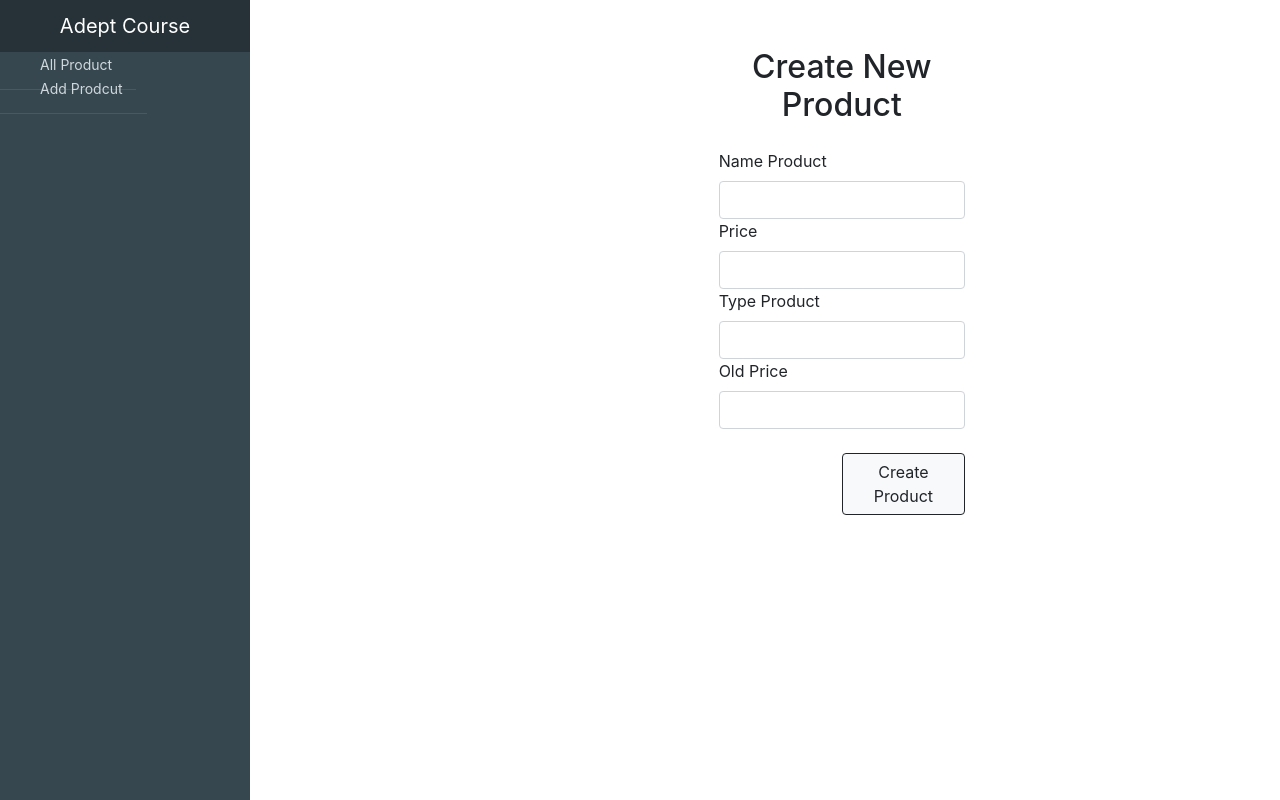
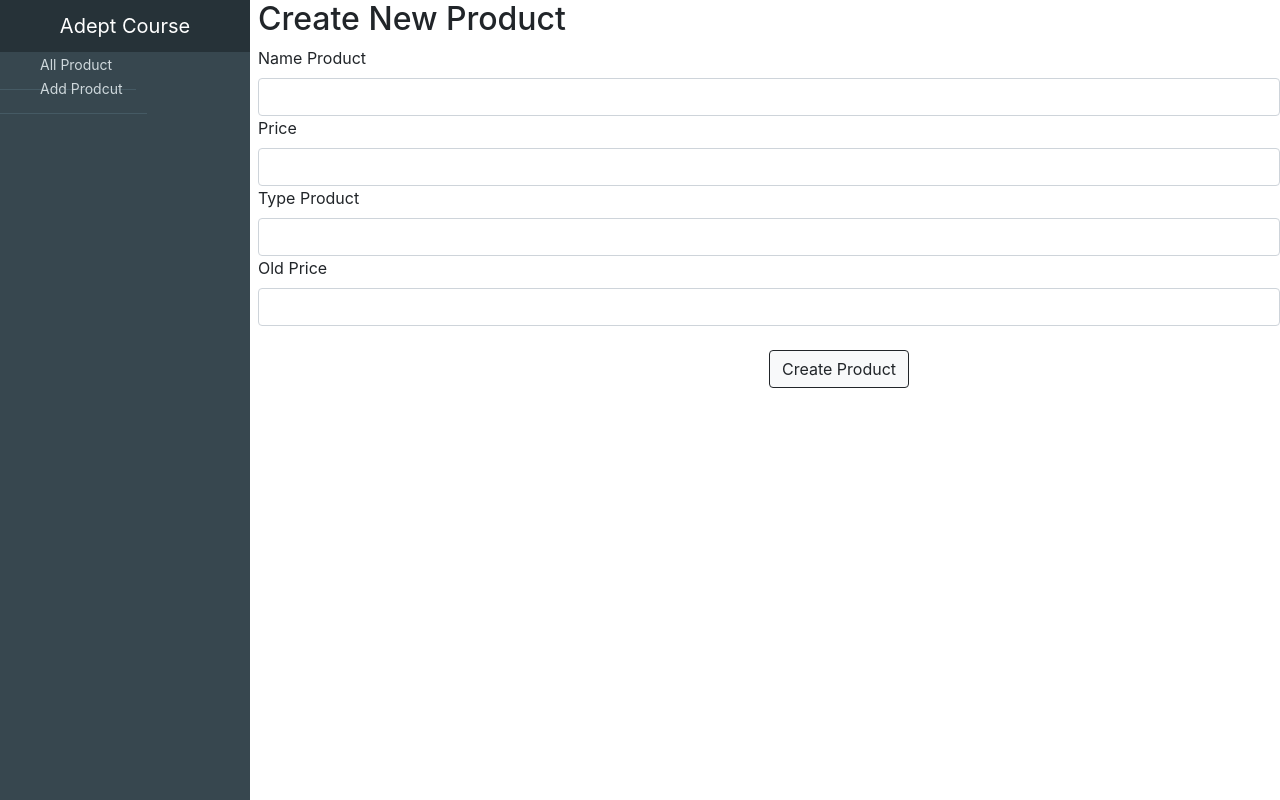
Before and after one commit to NgocLong18/longnnph08525-angular-assigment, an Angular app: page /admin/dashboard/product-add in a window 1280 px wide. Built offline with nearby package versions, Linux system fonts and the light colour scheme.

Commit message:
5 files modified

```diff
--- a/src/app/product-add/product-add.component.html
+++ b/src/app/product-add/product-add.component.html
@@ -1,6 +1,5 @@
-<app-sidebar></app-sidebar>
-<div style="float: right" style="width: 80%; float: right">
-    <h2 class="mt-5 mb-4 " style="text-align: center;">Create New Product</h2>
+<div class="ml-2">
+    <h2>Create New Product</h2>
     <form action="" class="form-gruop">
         <label for="">Name Product</label>
         <input type="text" name="itemName" class="form-control" [(ngModel)]="product.itemName" />
--- a/src/app/product-add/product-add.component.ts
+++ b/src/app/product-add/product-add.component.ts
@@ -20,7 +20,7 @@ export class ProductAddComponent implements OnInit {
 
   addProduct() {
     this.productService.addProduct(this.product).subscribe(data => {
-      this.router.navigateByUrl("/product-manager")
+      this.router.navigateByUrl("/admi")
     });
   }
 
--- a/src/app/product-edit/product-edit.component.html
+++ b/src/app/product-edit/product-edit.component.html
@@ -1,5 +1,4 @@
-<app-sidebar></app-sidebar>
-<div *ngIf="product"style="width: 80%; float: right">
+<div *ngIf="product" style="width: 80%; float: right">
 	<h2 class="mt-5 mb-4" style="text-align: center;">Information Product Item</h2>
 	<form action="" class="form-gruop">
 		<label for="">Name Product</label>
--- a/src/app/product-edit/product-edit.component.ts
+++ b/src/app/product-edit/product-edit.component.ts
@@ -30,7 +30,7 @@ export class ProductEditComponent implements OnInit {
 
   updateProduct(){
     this.productService.updateProduct(this.product).subscribe(data => {
-      this.router.navigateByUrl("/product-manager")
+      this.router.navigateByUrl("/admin")
     });
 }
 
--- a/src/app/product-list/product-list.component.html
+++ b/src/app/product-list/product-list.component.html
@@ -1,5 +1,4 @@
-<app-sidebar></app-sidebar>
-<div style="width: 80%; float: right">
+<div>
   <table class="table"  >
     <thead>
       <tr>
--- a/src/app/sidebar/sidebar.component.html
+++ b/src/app/sidebar/sidebar.component.html
@@ -6,19 +6,19 @@
         </header>
         <ul class="nav">
             <li>
-                <a routerLink="/product-manager">
+                <a routerLink="/admin/dashboard">
                     <i class="zmdi zmdi-view-dashboard"></i> All Product
                 </a>
             </li>
             <li>
-                <a routerLink="/product-add">
+                <a routerLink="/admin/dashboard/product-add">
                     <i class="zmdi zmdi-link"></i> Add Prodcut
                 </a>
             </li>
         </ul>
     </div>
-    <div class="container-fluid">
-        <div id="content">
+    <div>
+        <div>
             <router-outlet></router-outlet>
         </div>
     </div>
```
Lines whose indentation alone changed are shown as unchanged.
